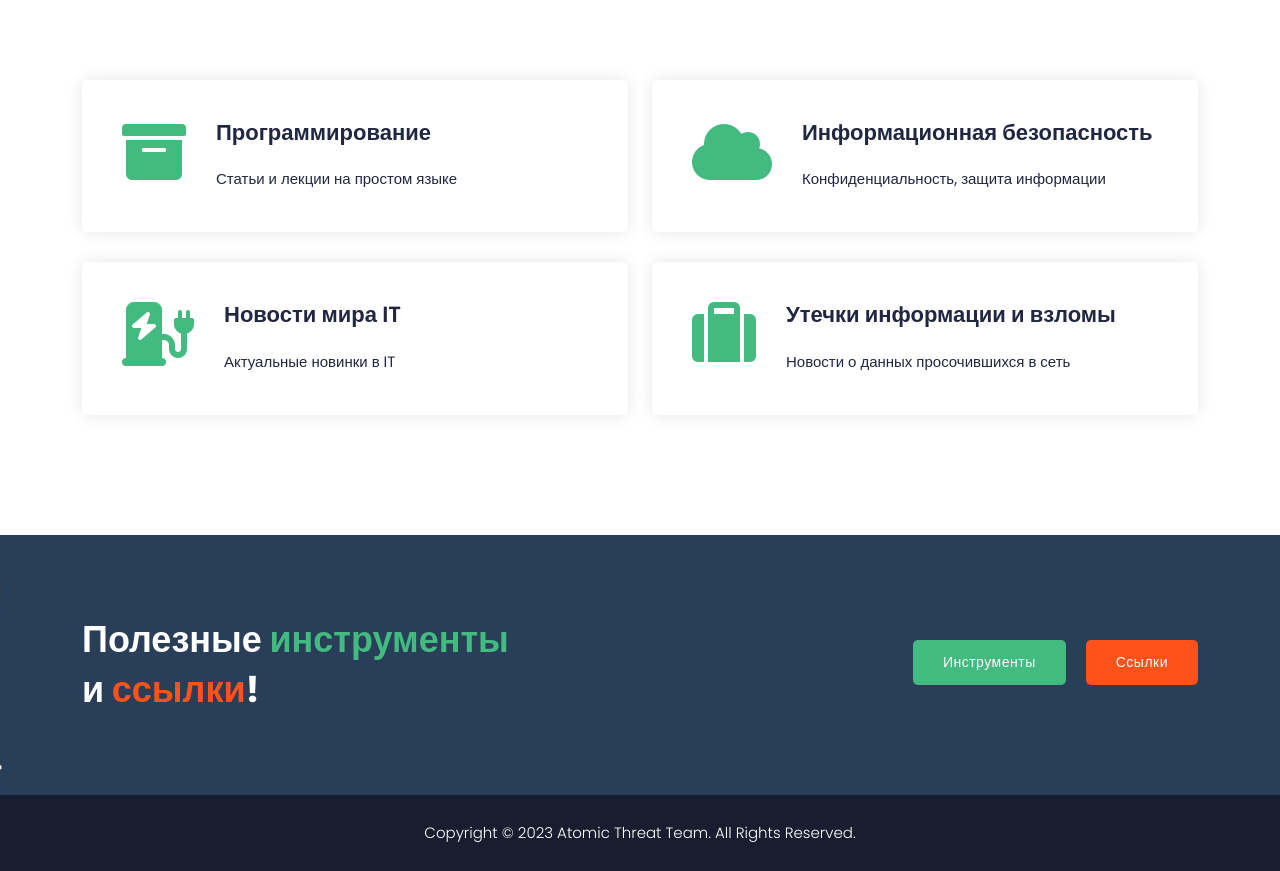
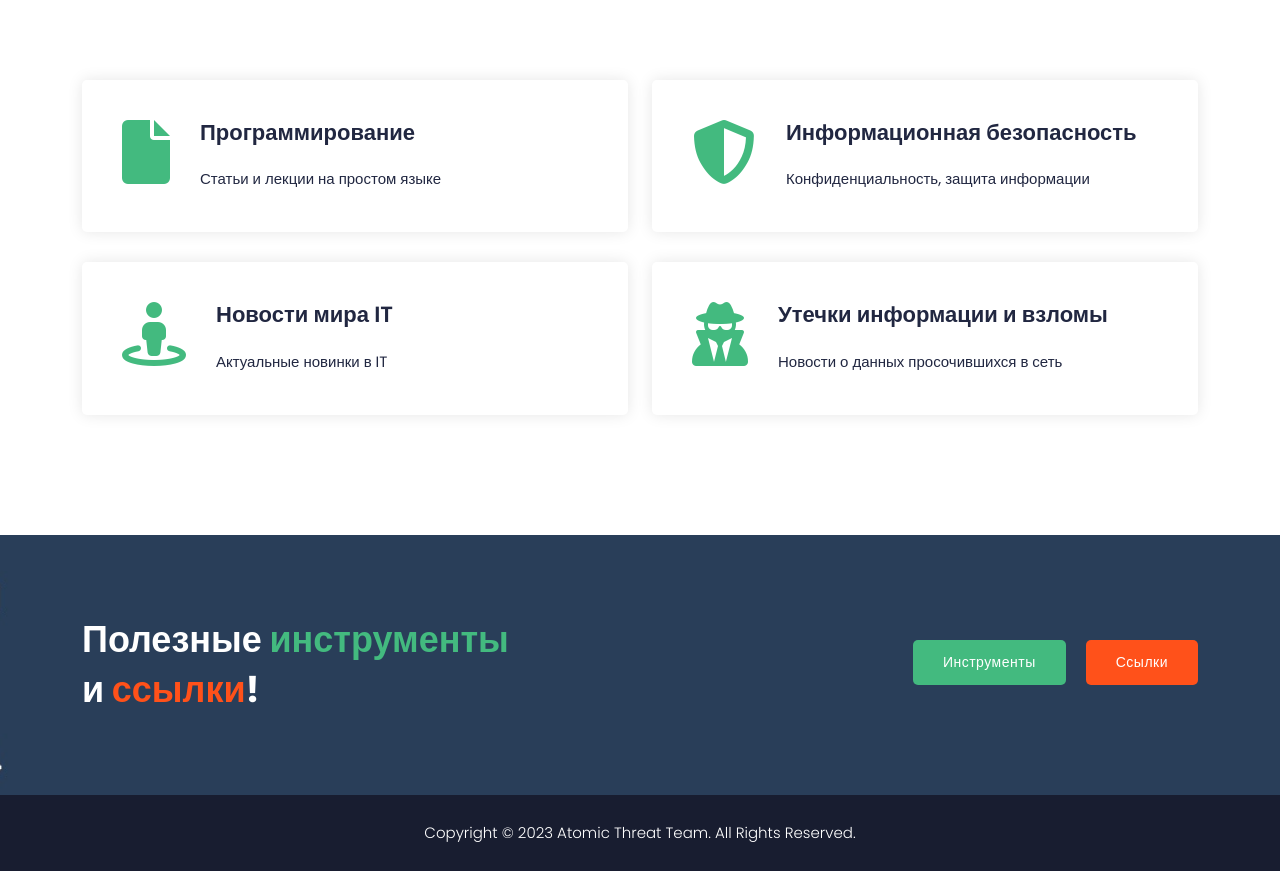
Before and after one commit to Atomic-Threat-Team/Atomic-Threat-Team.github.io, a plain HTML site: page index.html in a window 1280 px wide. Shown: the part 840-1711 px from the top of the page. Drawn offline with nearby package versions, Linux system fonts and the light colour scheme.

Commit message:
Update index.html

```diff
--- a/index.html
+++ b/index.html
@@ -156,28 +156,28 @@ https://templatemo.com/tm-574-mexant
       <div class="row">
         <div class="col-lg-6">
           <div class="service-item">
-            <i class="fas fa-archive"></i>
+            <i class="fas fa-file"></i>
             <h4>Программирование</h4>
             <p>Статьи и лекции на простом языке</p>
           </div>
         </div>
         <div class="col-lg-6">
           <div class="service-item">
-            <i class="fas fa-cloud"></i>
+            <i class="fas fa-shield"></i>
             <h4>Информационная безопасность</h4>
             <p>Конфиденциальность, защита информации</p>
           </div>
         </div>
         <div class="col-lg-6">
           <div class="service-item">
-            <i class="fas fa-charging-station"></i>
+            <i class="fas fa-street-view"></i>
             <h4>Новости мира IT</h4>
             <p>Актуальные новинки в IT</p>
           </div>
         </div>
         <div class="col-lg-6">
           <div class="service-item">
-            <i class="fas fa-suitcase"></i>
+            <i class="fas fa-user-secret"></i>
             <h4>Утечки информации и взломы</h4>
             <p>Новости о данных просочившихся в сеть</p>
           </div>
```
